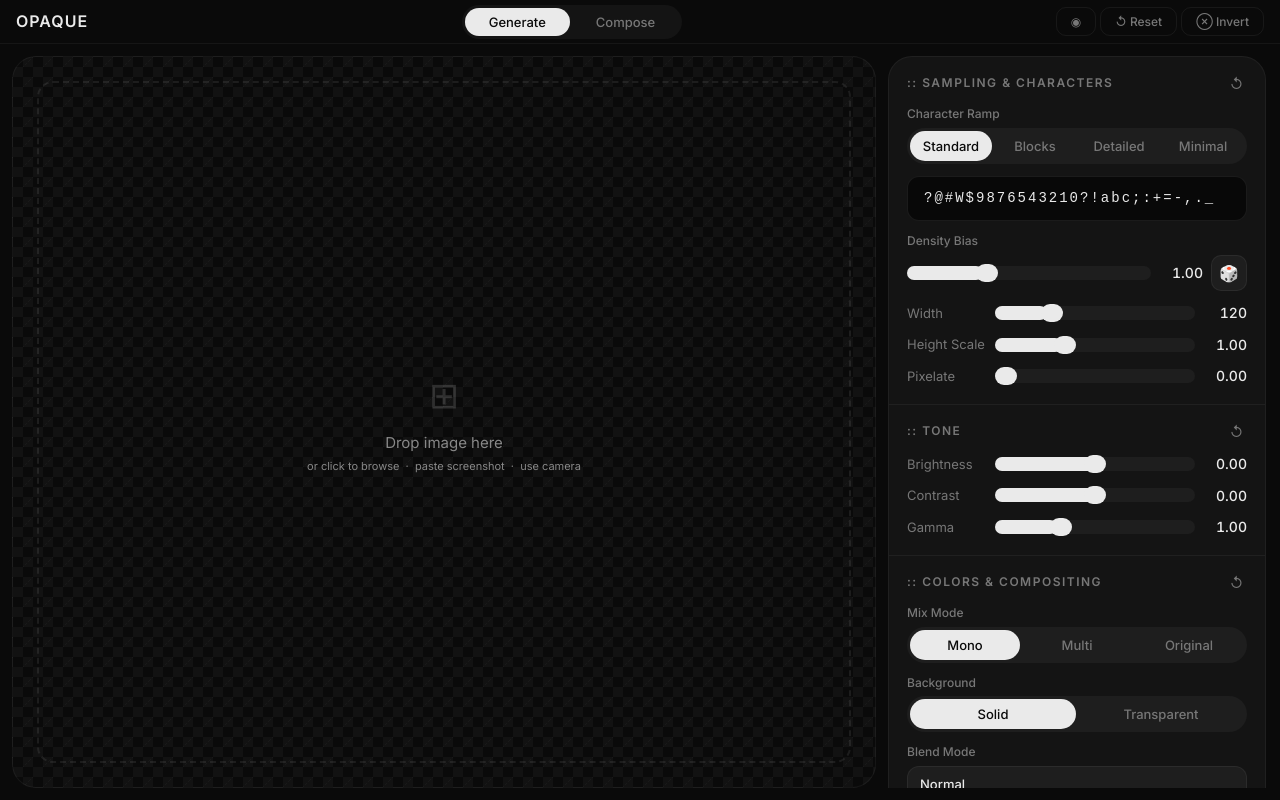
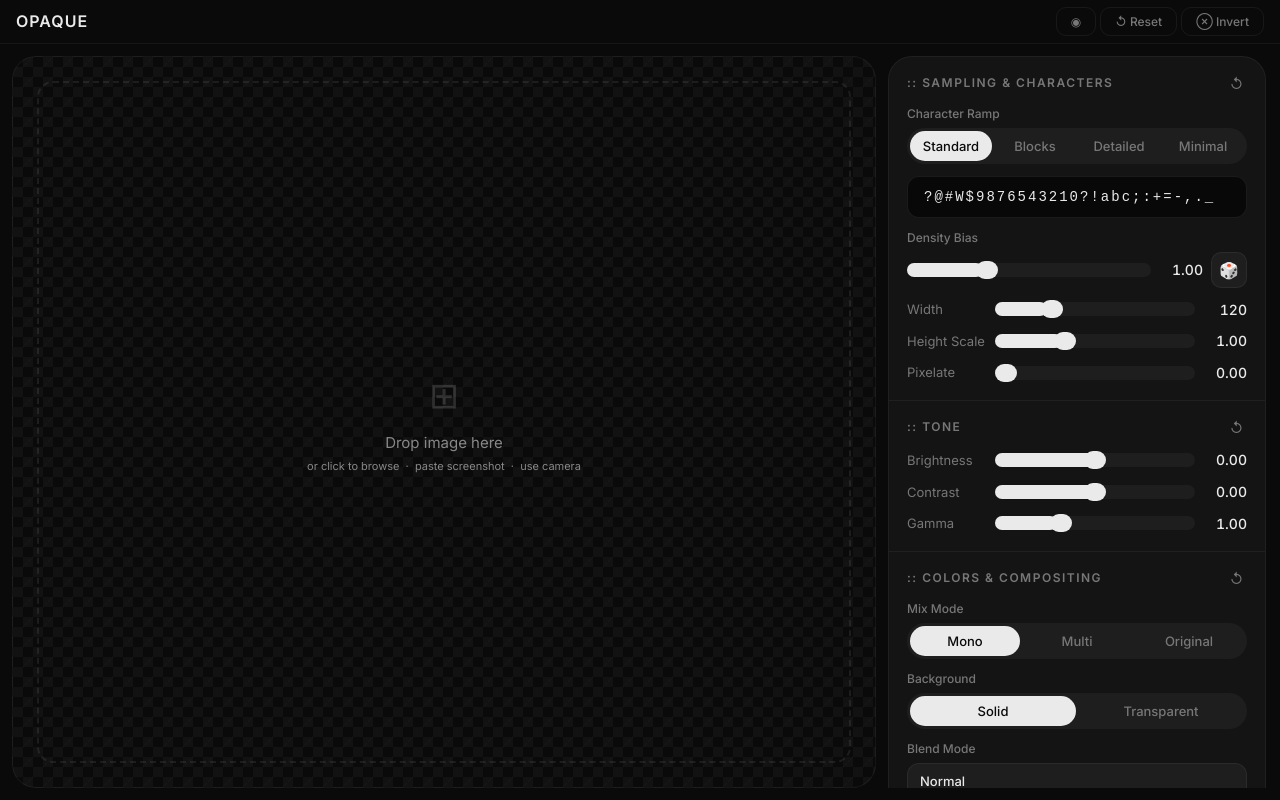
Before and after one commit to nafisalamkhan/Opaque, a React (Vite) app: page / in a window 1280 px wide. Built offline with nearby package versions, Linux system fonts and the light colour scheme.

Commit message:
compose removed

```diff
--- a/src/App.css
+++ b/src/App.css
@@ -35,36 +35,6 @@
   color: #EAEAEA;
   letter-spacing: 1px;
   text-transform: uppercase;
-}
-
-/* ─── Pill Tabs (Segmented Control) ─── */
-.pill-tabs {
-  display: flex;
-  background: #141414;
-  border-radius: 999px;
-  padding: 3px;
-  gap: 2px;
-}
-
-.pill-tabs .tab {
-  background: none;
-  border: none;
-  color: #777;
-  font-size: 13px;
-  font-weight: 500;
-  padding: 6px 24px;
-  border-radius: 999px;
-  cursor: pointer;
-  transition: background 0.15s, color 0.15s;
-}
-
-.pill-tabs .tab.active {
-  background: #EAEAEA;
-  color: #0A0A0A;
-}
-
-.pill-tabs .tab:hover:not(.active) {
-  color: #EAEAEA;
 }
 
 /* ─── Topbar Actions ─── */
@@ -216,7 +186,8 @@
 }
 
 /* ─── Ramp String Display ─── */
-.ramp-display {
+.ramp-input {
+  width: 100%;
   background: #080808;
   padding: 12px 16px;
   border-radius: 12px;
@@ -225,9 +196,11 @@
   font-size: 14px;
   color: #EAEAEA;
   letter-spacing: 2px;
-  user-select: all;
-  overflow-x: auto;
-  white-space: nowrap;
+  outline: none;
+}
+
+.ramp-input:focus {
+  border-color: rgba(255, 255, 255, 0.25);
 }
 
 /* ─── Camera Error ─── */
@@ -590,26 +563,6 @@
   color: #EAEAEA;
 }
 
-/* ─── Compose Tab ─── */
-.empty-compose {
-  display: flex;
-  flex-direction: column;
-  align-items: center;
-  justify-content: center;
-  gap: 8px;
-  color: #777;
-  text-align: center;
-}
-
-.empty-icon {
-  font-size: 32px;
-}
-
-.empty-hint {
-  font-size: 11px;
-  color: #777;
-}
-
 /* ─── Hidden ─── */
 .hidden {
   position: absolute;
@@ -661,10 +614,6 @@
   .logo {
     font-size: 14px;
   }
-  .pill-tabs .tab {
-    font-size: 12px;
-    padding: 5px 16px;
-  }
   .topbar-btn {
     font-size: 11px;
     padding: 5px 10px;
@@ -686,8 +635,4 @@
     font-size: 10px;
     padding: 4px 8px;
   }
-  .pill-tabs .tab {
-    font-size: 11px;
-    padding: 4px 12px;
-  }
 }
--- a/src/App.jsx
+++ b/src/App.jsx
@@ -129,9 +129,9 @@ function SegmentedControl({ options, value, onChange, width }) {
 }
 
 function App() {
-  const [activeTab, setActiveTab] = useState('generate');
   const [mixMode, setMixMode] = useState('mono');
   const [densityProfile, setDensityProfile] = useState('standard');
+  const [densityRamp, setDensityRamp] = useState(DENSITY_PROFILES.standard);
   const [densityBias, setDensityBias] = useState(1);
   const [width, setWidth] = useState(120);
   const [heightScale, setHeightScale] = useState(1);
@@ -147,7 +147,6 @@ function App() {
   const [cameraError, setCameraError] = useState(null);
   const [dragOver, setDragOver] = useState(false);
   const [exportScale, setExportScale] = useState(1);
-  const [compositions, setCompositions] = useState([]);
 
   const videoRef = useRef(null);
   const canvasRef = useRef(null);
@@ -156,7 +155,7 @@ function App() {
 
   const { text, colors } = useAsciiRender({
     videoRef, canvasRef, width, brightness, contrast, gamma, invertL,
-    cameraActive, imageSource: uploadedImage, densityProfile, densityBias,
+    cameraActive, imageSource: uploadedImage, densityRamp, densityBias,
     heightScale, pixelate, mixMode, background, blendMode,
   });
 
@@ -169,6 +168,11 @@ function App() {
       img.src = e.target.result;
     };
     reader.readAsDataURL(file);
+  }, []);
+
+  const handleDensityProfile = useCallback((profile) => {
+    setDensityProfile(profile);
+    setDensityRamp(DENSITY_PROFILES[profile] || DENSITY_PROFILES.standard);
   }, []);
 
   const handleFileChange = useCallback((e) => {
@@ -230,7 +234,8 @@ function App() {
 
   const handleResetAll = useCallback(() => {
     setBrightness(0); setContrast(0); setGamma(1); setPixelate(0);
-    setInvertL(false); setDensityProfile('standard'); setDensityBias(1);
+    setInvertL(false); setDensityProfile('standard'); setDensityRamp(DENSITY_PROFILES.standard);
+    setDensityBias(1);
     setHeightScale(1); setMixMode('mono'); setBackground('solid');
     setBlendMode('normal');
   }, []);
@@ -238,10 +243,6 @@ function App() {
   const handleRandomBias = useCallback(() => {
     setDensityBias(+(Math.random() * 2.8 + 0.2).toFixed(2));
   }, []);
-
-  const handleAddToCompose = useCallback(() => {
-    setCompositions(prev => [...prev, { text, colors, mixMode }]);
-  }, [text, colors, mixMode]);
 
   const EXPORT_FONTSIZE = 32;
 
@@ -316,33 +317,6 @@ body{${bgStyle}color:#EAEAEA;font:16px VT323,'Courier New',monospace;white-space
   const lines = text.split('\n');
   const trueColorHtml = (mixMode !== 'mono') && hasContent ? renderTrueColorHtml(lines, colors) : '';
 
-  if (activeTab === 'compose') {
-    return (
-      <div className="app">
-        <header className="topbar">
-          <div className="logo">Opaque</div>
-          <div className="pill-tabs">
-            <button className="tab" onClick={() => setActiveTab('generate')}>Generate</button>
-            <button className="tab active" onClick={() => setActiveTab('compose')}>Compose</button>
-          </div>
-          <div className="topbar-actions" />
-        </header>
-        <div className="workspace">
-          <div className="stage">
-            <div className="empty-compose">
-              <span className="empty-icon">📋</span>
-              <p>{compositions.length} composition{compositions.length !== 1 ? 's' : ''}</p>
-              {compositions.length > 0 && (
-                <button className="btn-secondary" onClick={() => setCompositions([])}>Clear All</button>
-              )}
-              {compositions.length === 0 && <p className="empty-hint">Add compositions from the Generate tab</p>}
-            </div>
-          </div>
-        </div>
-      </div>
-    );
-  }
-
   return (
     <div
       className={`app ${dragOver ? 'drag-over' : ''}`}
@@ -350,10 +324,6 @@ body{${bgStyle}color:#EAEAEA;font:16px VT323,'Courier New',monospace;white-space
     >
       <header className="topbar">
         <div className="logo">Opaque</div>
-        <div className="pill-tabs">
-          <button className="tab active" onClick={() => setActiveTab('generate')}>Generate</button>
-          <button className="tab" onClick={() => setActiveTab('compose')}>Compose</button>
-        </div>
         <div className="topbar-actions">
           <button className={`topbar-btn ${cameraActive ? 'active' : ''}`} onClick={handleCameraToggle} title="Toggle camera">
             {cameraActive ? '■' : '◉'}
@@ -398,7 +368,7 @@ body{${bgStyle}color:#EAEAEA;font:16px VT323,'Courier New',monospace;white-space
               <div className="section-header">
                 <span className="section-title">:: Sampling & Characters</span>
                 <button className="section-reset" onClick={() => {
-                  setDensityProfile('standard'); setDensityBias(1); setHeightScale(1); setPixelate(0);
+                  handleDensityProfile('standard'); setDensityBias(1); setHeightScale(1); setPixelate(0);
                 }} title="Reset section">↺</button>
               </div>
               <div className="section-body">
@@ -409,9 +379,9 @@ body{${bgStyle}color:#EAEAEA;font:16px VT323,'Courier New',monospace;white-space
                     { label: 'Blocks', value: 'blocks' },
                     { label: 'Detailed', value: 'detailed' },
                     { label: 'Minimal', value: 'minimal' },
-                  ]} value={densityProfile} onChange={setDensityProfile} />
+                  ]} value={densityProfile} onChange={handleDensityProfile} />
                 </div>
-                <div className="ramp-display">{DENSITY_PROFILES[densityProfile]}</div>
+                <input type="text" className="ramp-input" value={densityRamp} onChange={e => setDensityRamp(e.target.value)} />
                 <div className="control-group">
                   <label className="control-label">Density Bias</label>
                   <div className="bias-row">
@@ -490,9 +460,6 @@ body{${bgStyle}color:#EAEAEA;font:16px VT323,'Courier New',monospace;white-space
                 </div>
                 <div className="btn-row">
                   <button className="btn-secondary" onClick={handleCopy} disabled={!hasContent}>Copy Text</button>
-                  <button className="btn-secondary" onClick={handleAddToCompose} disabled={!hasContent}>
-                    Compose{compositions.length > 0 ? ` (${compositions.length})` : ''}
-                  </button>
                 </div>
                 <div className="control-group">
                   <label className="control-label">Formats</label>
--- a/src/hooks/useAsciiRender.js
+++ b/src/hooks/useAsciiRender.js
@@ -77,7 +77,7 @@ export function useAsciiRender({
   invertL = false,
   cameraActive = false,
   imageSource = null,
-  densityProfile = 'standard',
+  densityRamp = '@%#*+=-:. ',
   densityBias = 1,
   heightScale = 1,
   pixelate = 0,
@@ -128,7 +128,7 @@ export function useAsciiRender({
     const imageData = ctx.getImageData(0, 0, cols, rows);
     const pixels = imageData.data;
 
-    const density = DENSITY_PROFILES[densityProfile] || DENSITY_PROFILES.standard;
+    const density = densityRamp || DENSITY_PROFILES.standard;
 
     let text = '';
     const colors = [];
@@ -187,7 +187,7 @@ export function useAsciiRender({
     }
 
     setResult({ text, colors });
-  }, [width, brightness, contrast, gamma, invertL, canvasRef, densityProfile, densityBias, heightScale, pixelate, mixMode, background, blendMode]);
+  }, [width, brightness, contrast, gamma, invertL, canvasRef, densityRamp, densityBias, heightScale, pixelate, mixMode, background, blendMode]);
 
   useEffect(() => {
     if (imageSource) {
```
